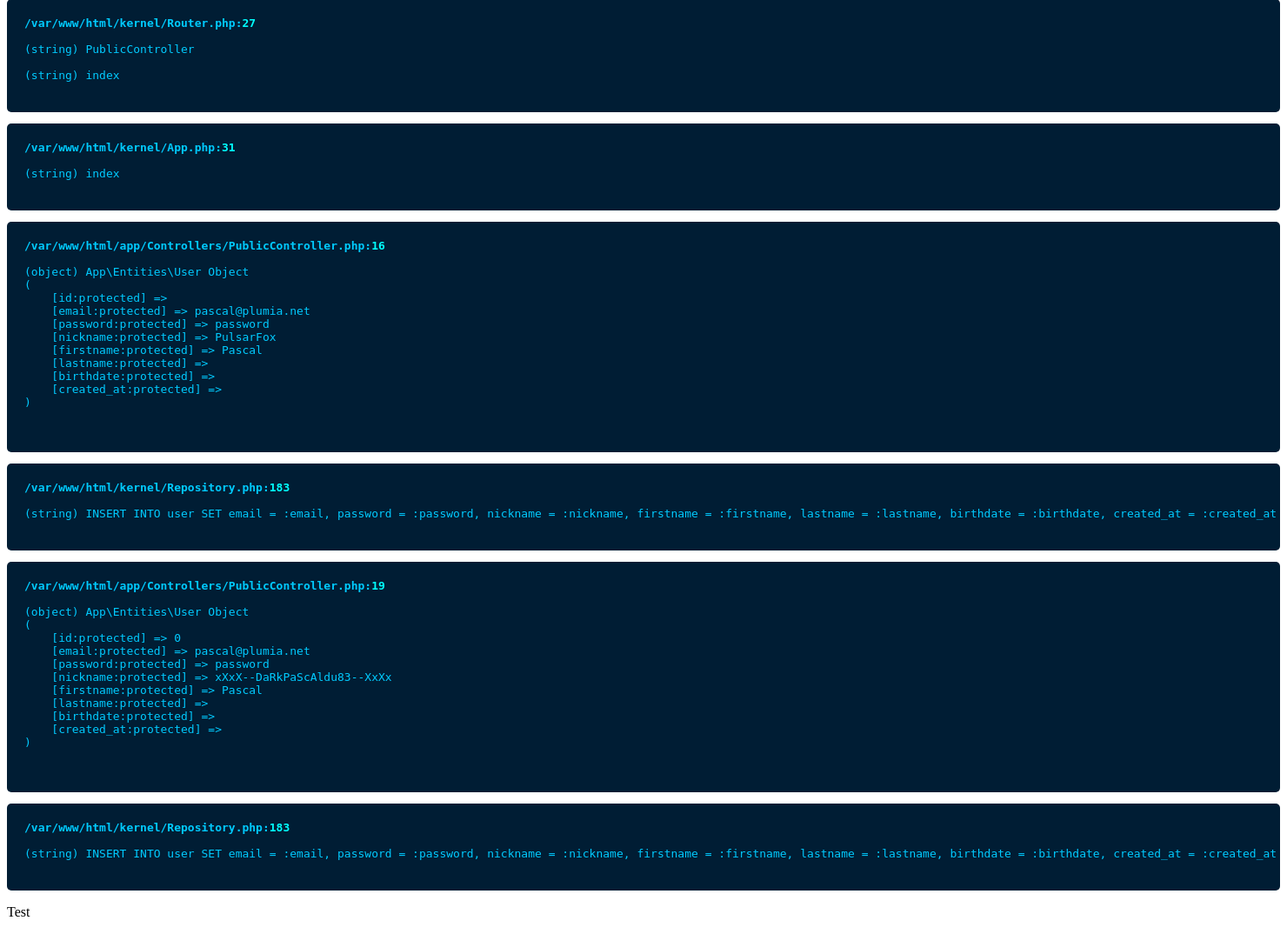
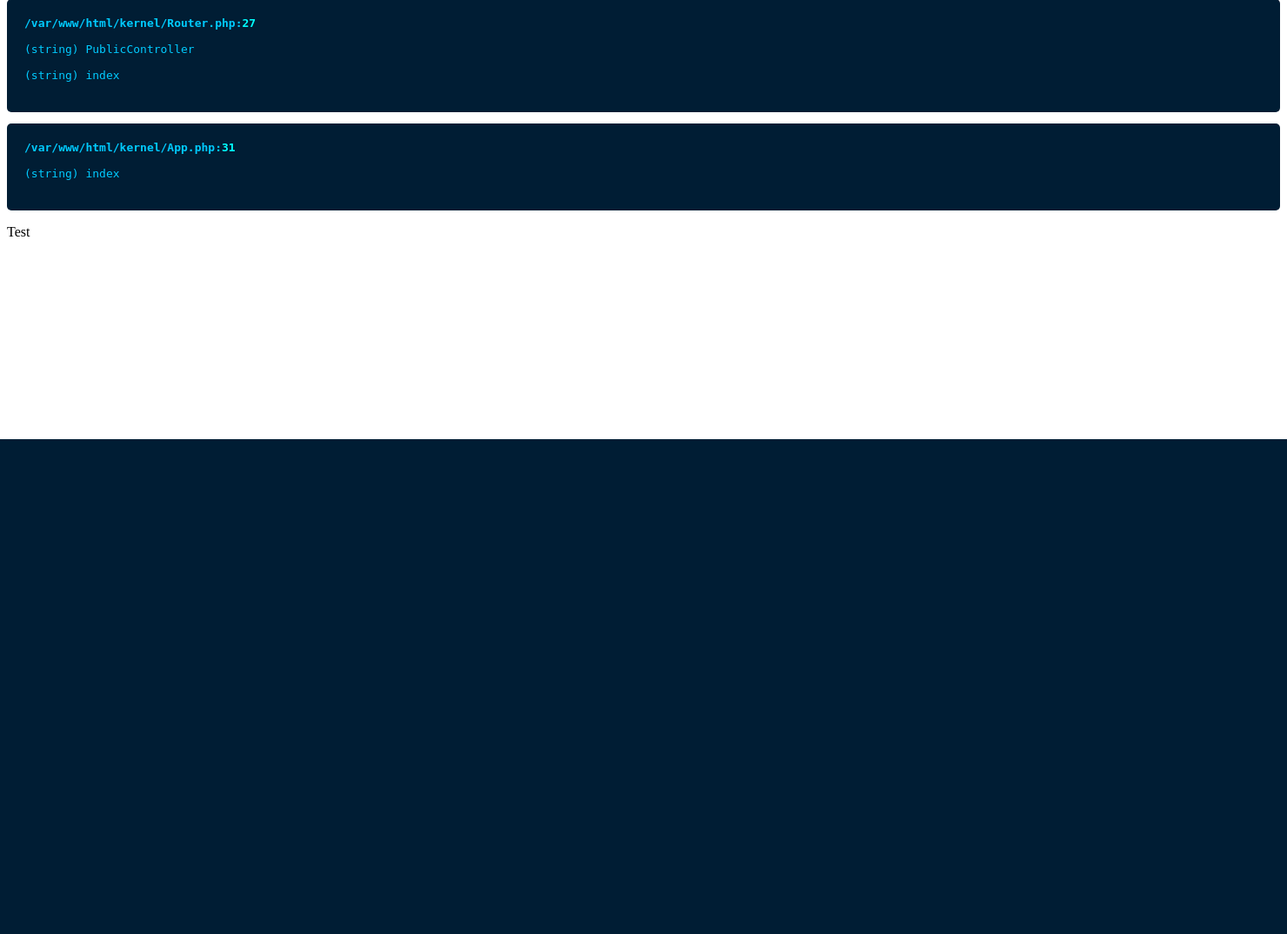
Before and after one commit to pulsarf0x/plumia-root, a PHP site: page / in a window 1480 px wide. Shown: the part 295-1369 px from the top of the page at 87% size. After the commit the page ends 800 px from the top, so only its background shows below. Run offline with PHP 8.4, Linux system fonts and the light colour scheme.

Commit message:
Add README.md and upgrade session management.

```diff
--- a/app/Controllers/PublicController.php
+++ b/app/Controllers/PublicController.php
@@ -7,17 +7,6 @@ class PublicController extends Controller
 {
     public function index()
     {
-        $rp = new UserRepository($this->app->getDb()->getPdo());
-        $user = new User();
-        $user->setEmail('pascal@plumia.net');
-        $user->setPassword('password');
-        $user->setFirstname('Pascal');
-        $user->setNickname('PulsarFox');
-        dump($user);
-        $rp->save($user);
-        $user->setNickname('xXxX--DaRkPaScAldu83--XxXx');
-        dump($user);
-        $rp->save($user);
         return $this->app->render('index');
     }
 }
--- a/kernel/Repository.php
+++ b/kernel/Repository.php
@@ -180,8 +180,6 @@ class Repository
         $sql = "INSERT INTO " . static::TABLE . " SET " . implode(', ', $fields);
         $q = $this->db->prepare($sql);
 
-        dump($sql);
-
         foreach ($attrs as  $key => $value)
             $q->bindValue(':' . $key, $value);
 
--- a/kernel/Session.php
+++ b/kernel/Session.php
@@ -16,6 +16,11 @@ class Session
         $_SESSION[$key] = $value;
     }
 
+    public function remove($key)
+    {
+        unset($_SESSION[$key]);
+    }
+
     public function setFlash($type, $message)
     {
         $_SESSION['flash'] = array(
```
Also changed, not shown: README.md (added).
